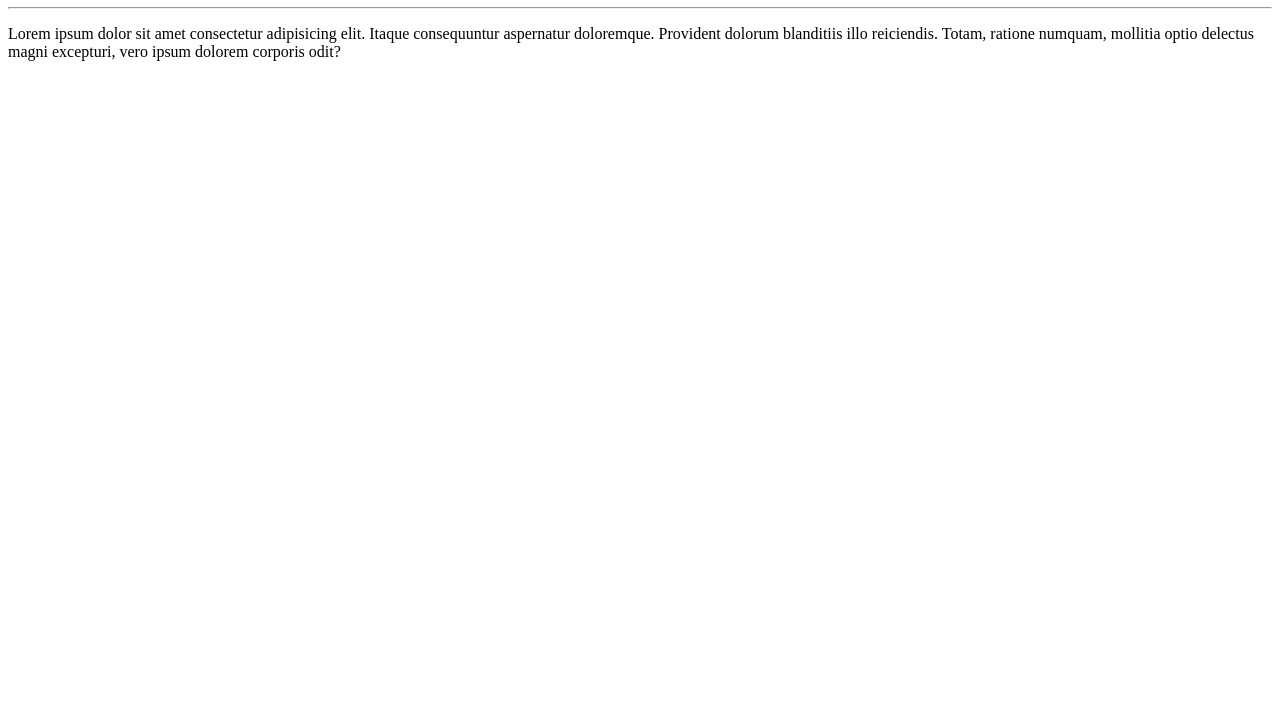
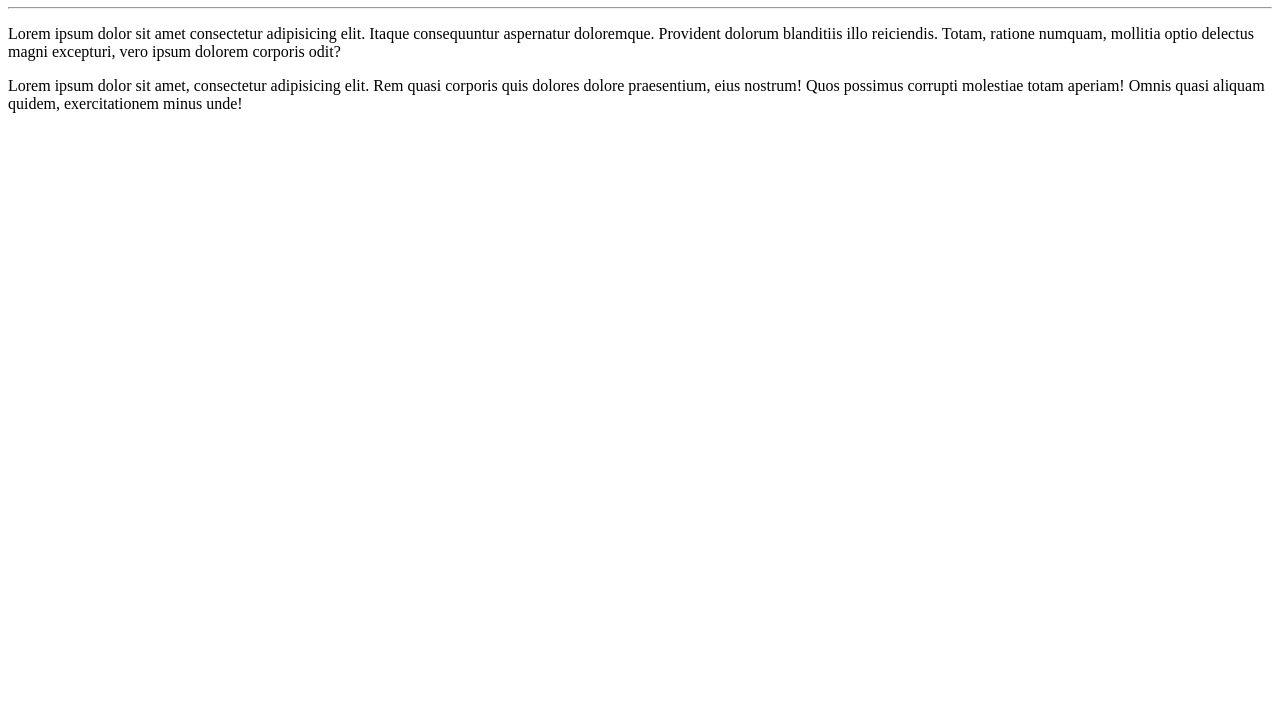
Before and after one commit to Jvicsantos/Ola-Mundo, a plain HTML site: page Site Exemplo/index.html in a window 1280 px wide. Shown: the part 73-800 px from the top of the page. Drawn offline with Linux system fonts and the light colour scheme.

Commit message:
adicionei um parágrafo

```diff
--- a/Site Exemplo/index.html
+++ b/Site Exemplo/index.html
@@ -9,5 +9,6 @@
    <h1>Olá, Mundo!</h1>
    <hr>
    <p>Lorem ipsum dolor sit amet consectetur adipisicing elit. Itaque consequuntur aspernatur doloremque. Provident dolorum blanditiis illo reiciendis. Totam, ratione numquam, mollitia optio delectus magni excepturi, vero ipsum dolorem corporis odit?
+<p>Lorem ipsum dolor sit amet, consectetur adipisicing elit. Rem quasi corporis quis dolores dolore praesentium, eius nostrum! Quos possimus corrupti molestiae totam aperiam! Omnis quasi aliquam quidem, exercitationem minus unde!</p>
 </body>
 </html>
```
